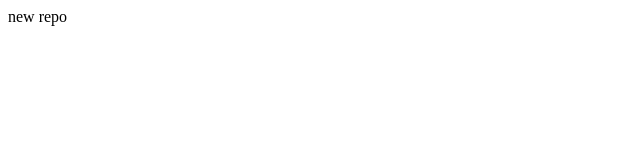
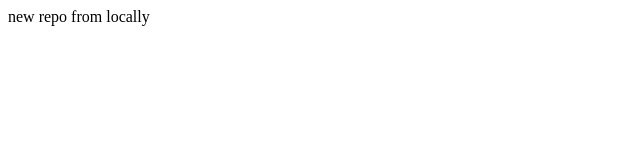
Before and after one commit to Sagar-bhalerao/localrepo, a plain HTML site: page index.html in a window 1280 px wide. Shown: the whole page, without its empty margins (0-640 px from the left). Drawn offline with Linux system fonts and the light colour scheme.

Commit message:
update the all file

```diff
--- a/index.html
+++ b/index.html
@@ -1 +1 @@
-<p>new repo</p>
+<p>new repo from locally</p>
```
Also changed, not shown: 1 other file.
